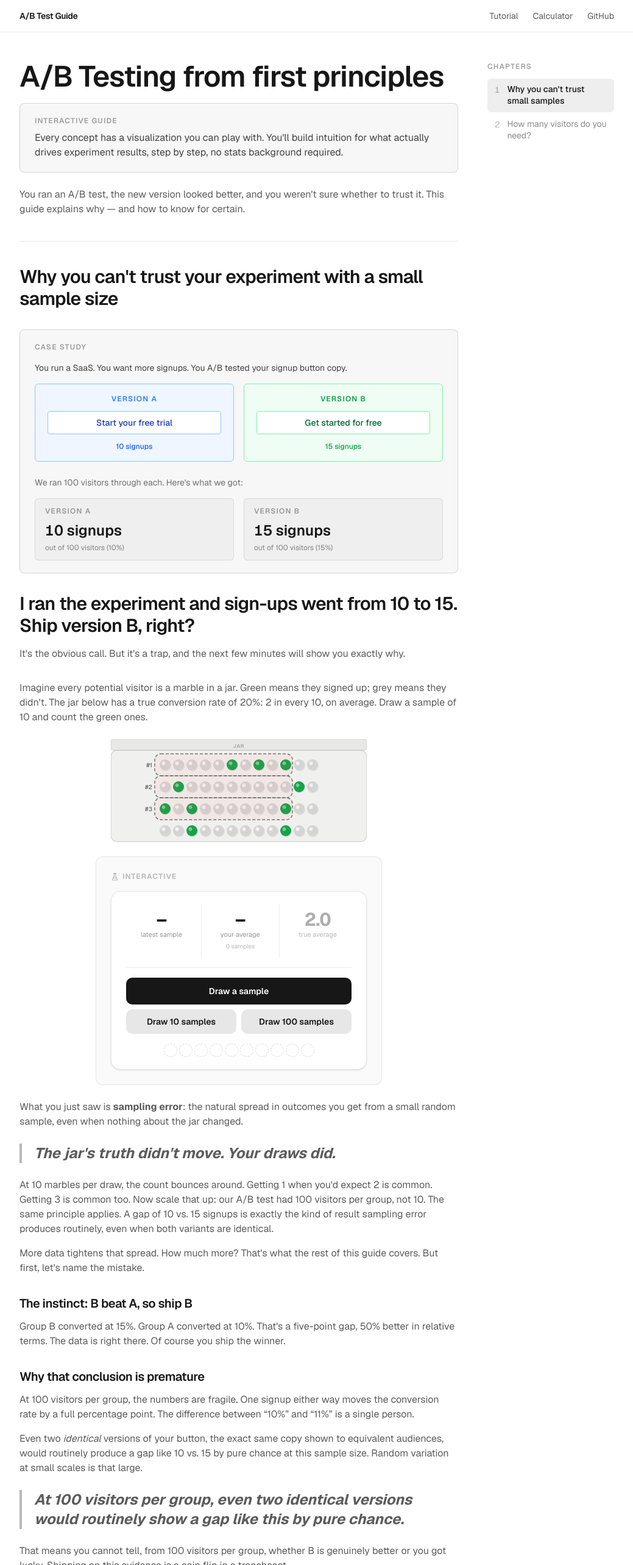
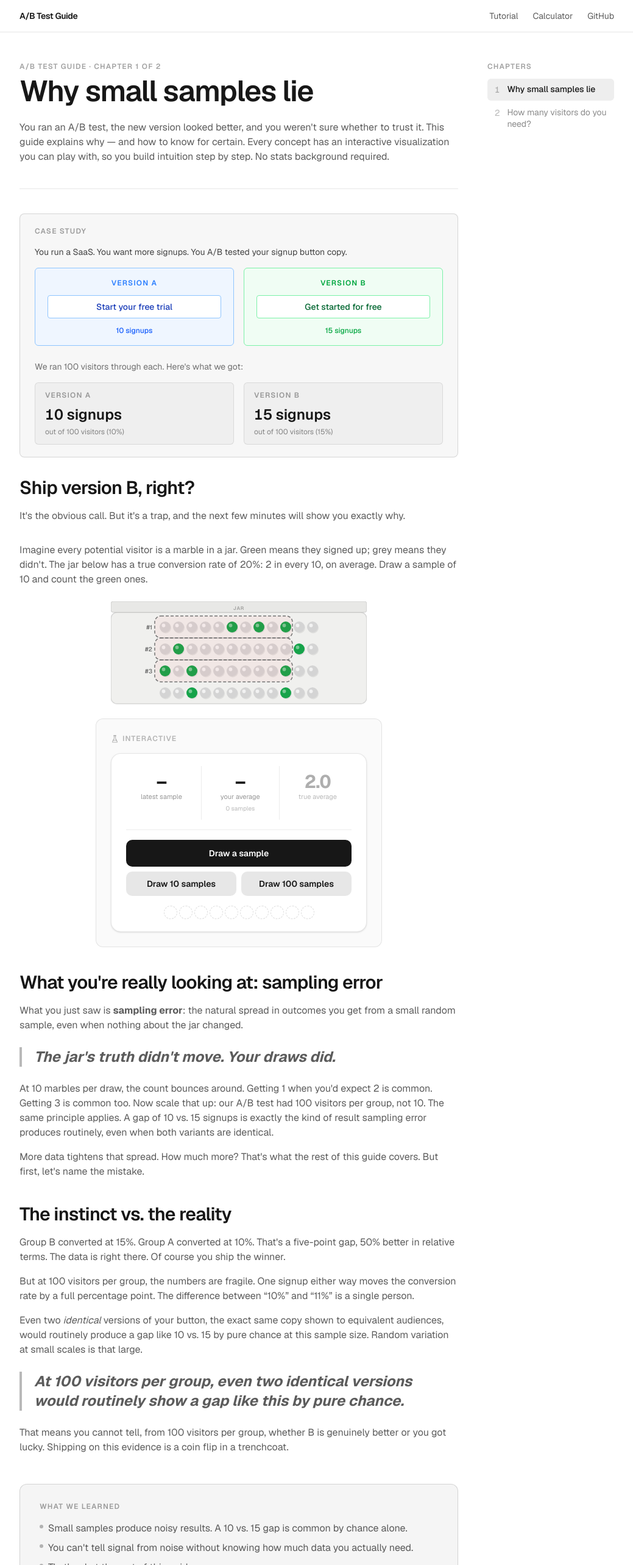
Before and after one commit to codedebugrepeat/ab-test-guide, a Next.js app: page /why-you-cant-trust-your-experiment in a window 1280 px wide. Shown: the top 2566 px of the page at 61% size, without its empty margins (120-1159 px from the left). Built offline with nearby package versions, Linux system fonts and the light colour scheme.

Commit message:
Clean up page hierarchy & titles

```diff
--- a/app/how-many-visitors-do-you-need/page.tsx
+++ b/app/how-many-visitors-do-you-need/page.tsx
@@ -3,18 +3,24 @@ import { TutorialLayout } from "@/components/tutorial/tutorial-layout";
 import { Quote } from "@/components/tutorial/quote";
 import { SectionFooter } from "@/components/tutorial/section-footer";
 import { WidgetFrame } from "@/components/tutorial/widget-frame";
+import { getChapter, totalChapters } from "@/components/tutorial/chapters";
+import { siteConfig } from "@/lib/site-config";
+
+const chapter = getChapter(2);
 
 export const metadata: Metadata = {
-  title: "How Many Visitors Do You Need?",
-  description:
-    "Before you can know how many visitors you need, you need to know your baseline. This chapter explains why baseline rate is the starting point for every sample size calculation.",
+  title: chapter.browserTitle,
+  description: chapter.description,
 };
 
 export default function Section2Page() {
   return (
     <TutorialLayout>
-      <h1 className="text-4xl font-semibold tracking-tight sm:text-5xl">
-        How many visitors do you need?
+      <p className="text-xs font-semibold uppercase tracking-widest text-foreground/40">
+        {siteConfig.name} · Chapter {chapter.number} of {totalChapters}
+      </p>
+      <h1 className="mt-2 text-4xl font-semibold tracking-tight sm:text-5xl">
+        {chapter.title}
       </h1>
 
       <p className="mt-6 text-foreground/70">
@@ -46,18 +52,11 @@ export default function Section2Page() {
         data you need more than almost anything else.
       </p>
 
-      <h2 className="mt-8 text-xl font-semibold tracking-tight">
-        Back to our experiment
-      </h2>
-
-      <p className="mt-3 text-foreground/70">
-        In our case study, version A was getting 10 signups from 100 visitors:
-        a 10% baseline. That&apos;s on the high side. Many real signup flows
-        convert somewhere between 1% and 5%.
-      </p>
-
       <p className="mt-4 text-foreground/70">
-        The difference matters a lot. Here&apos;s why.
+        Back to our experiment: version A was getting 10 signups from 100
+        visitors, a 10% baseline. That&apos;s on the high side. Many real
+        signup flows convert somewhere between 1% and 5%, and the difference
+        matters a lot. Here&apos;s why.
       </p>
 
       <h2 className="mt-10 text-2xl font-semibold tracking-tight sm:text-3xl">
--- a/app/why-you-cant-trust-your-experiment/page.tsx
+++ b/app/why-you-cant-trust-your-experiment/page.tsx
@@ -6,47 +6,40 @@ import { Quote } from "@/components/tutorial/quote";
 import { SectionFooter } from "@/components/tutorial/section-footer";
 import { WidgetFrame } from "@/components/tutorial/widget-frame";
 import { JarIllustration } from "@/components/tutorial/jar-illustration";
+import { getChapter, totalChapters } from "@/components/tutorial/chapters";
+import { siteConfig } from "@/lib/site-config";
+
+const chapter = getChapter(1);
 
 export const metadata: Metadata = {
-  title: "A/B Testing — From Zero to Confident",
-  description:
-    "A hands-on guide to A/B testing with interactive visualizations. No assumed theory, just clear explanations, a running example, and a calculator you'll actually know how to use.",
+  title: chapter.browserTitle,
+  description: chapter.description,
 };
 
 export default function Section1Page() {
   return (
     <TutorialLayout>
-      <h1 className="text-4xl font-semibold tracking-tight sm:text-5xl">
-        A/B Testing from first principles
+      <p className="text-xs font-semibold uppercase tracking-widest text-foreground/40">
+        {siteConfig.name} · Chapter {chapter.number} of {totalChapters}
+      </p>
+      <h1 className="mt-2 text-4xl font-semibold tracking-tight sm:text-5xl">
+        {chapter.title}
       </h1>
-      <div className="mt-5 rounded-lg border border-foreground/15 bg-foreground/[0.03] px-6 py-5">
-        <p className="mb-2 text-xs font-semibold uppercase tracking-widest text-foreground/40">
-          Interactive guide
-        </p>
-        <p className="text-foreground/80">
-          Every concept has a visualization you can play with. You&apos;ll build
-          intuition for what actually drives experiment results, step by step, no
-          stats background required.
-        </p>
-      </div>
 
       <p className="mt-6 text-foreground/70">
         You ran an A/B test, the new version looked better, and you
-        weren&apos;t sure whether to trust it. This guide explains why
-        — and how to know for certain.
+        weren&apos;t sure whether to trust it. This guide explains why — and
+        how to know for certain. Every concept has an interactive visualization
+        you can play with, so you build intuition step by step. No stats
+        background required.
       </p>
 
       <hr className="my-10 border-foreground/10" />
 
-      <h2 className="text-2xl font-semibold tracking-tight sm:text-3xl">
-        Why you can&apos;t trust your experiment with a small sample size
-      </h2>
-
       <CaseStudyCallout />
 
       <h2 className="mt-8 text-2xl font-semibold tracking-tight sm:text-3xl">
-        I ran the experiment and sign-ups went from 10 to 15. Ship version B,
-        right?
+        Ship version B, right?
       </h2>
 
       <p className="mt-4 text-foreground/70">
@@ -68,7 +61,11 @@ export default function Section1Page() {
         </WidgetFrame>
       </div>
 
-      <div className="mt-6 space-y-4 text-foreground/70">
+      <h2 className="mt-10 text-2xl font-semibold tracking-tight sm:text-3xl">
+        What you&apos;re really looking at: sampling error
+      </h2>
+
+      <div className="mt-4 space-y-4 text-foreground/70">
         <p>
           What you just saw is <strong>sampling error</strong>: the natural
           spread in outcomes you get from a small random sample, even when
@@ -93,30 +90,26 @@ export default function Section1Page() {
         </p>
       </div>
 
-      <h2 className="mt-8 text-xl font-semibold tracking-tight">
-        The instinct: B beat A, so ship B
+      <h2 className="mt-10 text-2xl font-semibold tracking-tight sm:text-3xl">
+        The instinct vs. the reality
       </h2>
-      <p className="mt-3 text-foreground/70">
-        Group B converted at 15%. Group A converted at 10%. That&apos;s a
-        five-point gap, 50% better in relative terms. The data is right there.
-        Of course you ship the winner.
-      </p>
-
-      <h2 className="mt-8 text-xl font-semibold tracking-tight">
-        Why that conclusion is premature
-      </h2>
-      <div className="mt-3 space-y-4 text-foreground/70">
+      <div className="mt-4 space-y-4 text-foreground/70">
         <p>
-          At 100 visitors per group, the numbers are fragile. One signup either
-          way moves the conversion rate by a full percentage point. The
+          Group B converted at 15%. Group A converted at 10%. That&apos;s a
+          five-point gap, 50% better in relative terms. The data is right
+          there. Of course you ship the winner.
+        </p>
+        <p>
+          But at 100 visitors per group, the numbers are fragile. One signup
+          either way moves the conversion rate by a full percentage point. The
           difference between &ldquo;10%&rdquo; and &ldquo;11%&rdquo; is a
           single person.
         </p>
         <p>
           Even two <em>identical</em> versions of your button, the exact same
-          copy shown to equivalent audiences, would routinely produce a gap like
-          10 vs. 15 by pure chance at this sample size. Random variation at
-          small scales is that large.
+          copy shown to equivalent audiences, would routinely produce a gap
+          like 10 vs. 15 by pure chance at this sample size. Random variation
+          at small scales is that large.
         </p>
       </div>
 
@@ -127,9 +120,9 @@ export default function Section1Page() {
 
       <div className="space-y-4 text-foreground/70">
         <p>
-          That means you cannot tell, from 100 visitors per group, whether B is
-          genuinely better or you got lucky. Shipping on this evidence is a coin
-          flip in a trenchcoat.
+          That means you cannot tell, from 100 visitors per group, whether B
+          is genuinely better or you got lucky. Shipping on this evidence is a
+          coin flip in a trenchcoat.
         </p>
       </div>
 
--- a/components/tutorial/chapters.ts
+++ b/components/tutorial/chapters.ts
@@ -2,13 +2,29 @@ export const chapters = [
   {
     href: "/why-you-cant-trust-your-experiment",
     number: 1,
-    title: "Why you can't trust small samples",
+    title: "Why small samples lie",
     shortTitle: "Small samples",
+    browserTitle: "Why small samples lie",
+    description:
+      "A hands-on guide to A/B testing with interactive visualizations. Start here: why small samples produce results you can't trust, and what sampling error really looks like.",
   },
   {
     href: "/how-many-visitors-do-you-need",
     number: 2,
     title: "How many visitors do you need?",
     shortTitle: "Sample size",
+    browserTitle: "How many visitors do you need?",
+    description:
+      "Before you can know how many visitors you need, you need to know your baseline. This chapter explains why baseline rate is the starting point for every sample size calculation.",
   },
-];
+] as const;
+
+export const totalChapters = chapters.length;
+
+export type Chapter = (typeof chapters)[number];
+
+export function getChapter(number: number): Chapter {
+  const chapter = chapters.find((c) => c.number === number);
+  if (!chapter) throw new Error(`Unknown chapter number: ${number}`);
+  return chapter;
+}
```
